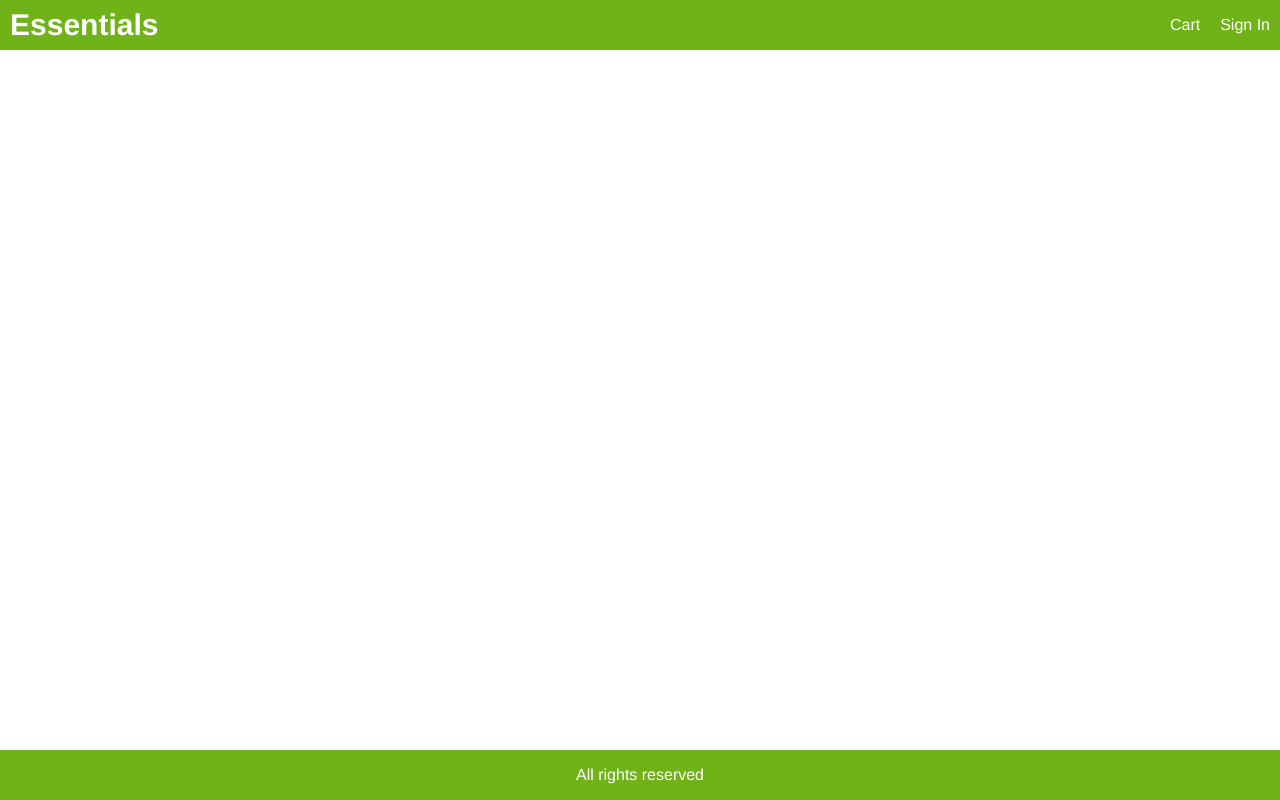
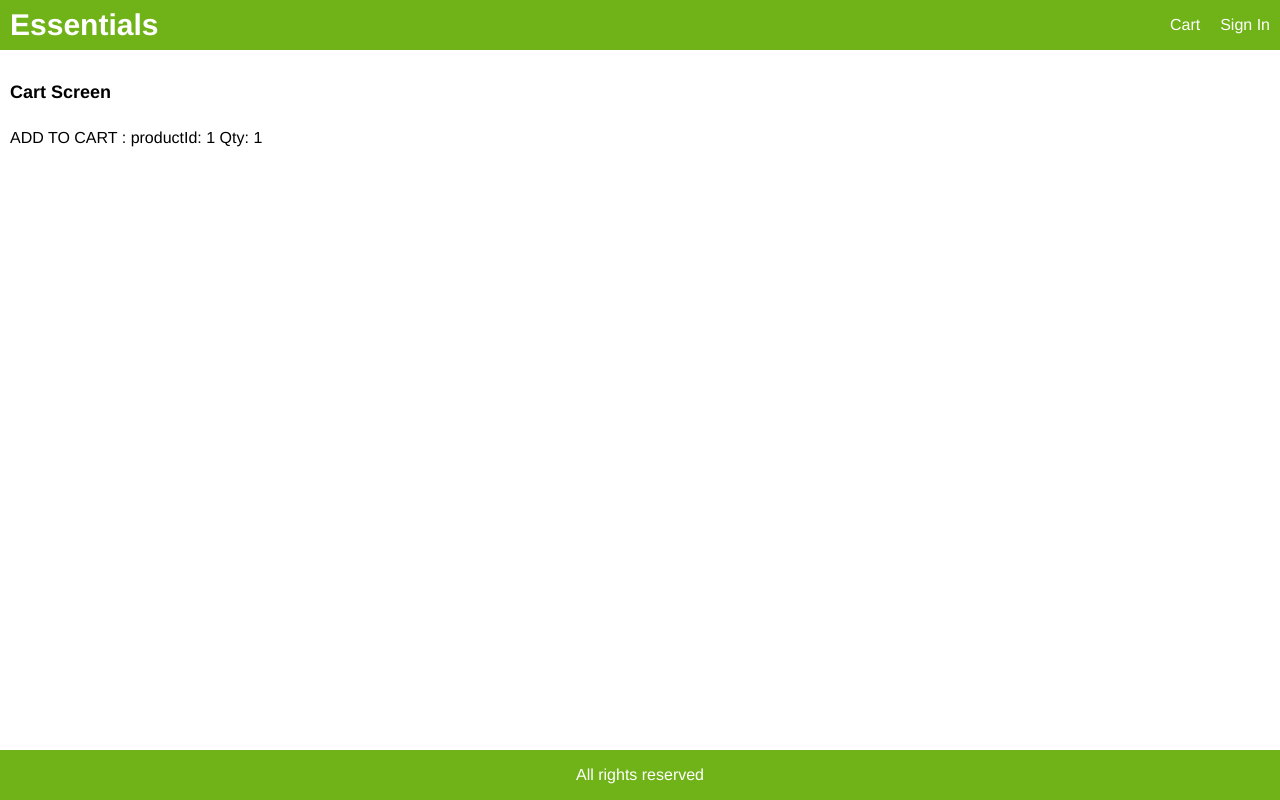
Before and after one commit to Helani1818/Essentials, a React (Create React App) app in the folder essentials-frontend/: page /cart/1 in a window 1280 px wide. Built offline with nearby package versions, Linux system fonts and the light colour scheme.

Commit message:
Setup Add to cart button
Setup add to cart button and created cart screen

```diff
--- a/essentials-frontend/src/App.js
+++ b/essentials-frontend/src/App.js
@@ -1,5 +1,6 @@
 import React from 'react';
 import { BrowserRouter, Route } from 'react-router-dom';
+import CartScreen from './screens/CartScreen';
 import HomeScreen from './screens/HomeScreen';
 import ProductScreen from './screens/ProductScreen';
 
@@ -19,6 +20,7 @@
           </div>
         </header>
         <main>
+          <Route path="/cart/:id?" component={CartScreen}></Route>
           <Route path="/product/:id" component={ProductScreen}></Route>
           <Route path="/" component={HomeScreen} exact></Route>
         </main>
--- a/essentials-frontend/src/components/Product.js
+++ b/essentials-frontend/src/components/Product.js
@@ -2,7 +2,7 @@
 import Rating from './Rating';
 
 export default function Product(props) {
-  const { product } = props;
+  const {product} = props;
   return (
     <div key={product._id} className="card">
       <a href={`/product/${product._id}`}>
--- a/essentials-frontend/src/index.css
+++ b/essentials-frontend/src/index.css
@@ -62,6 +62,9 @@
 li {
   margin-top: 1rem;
 }
+input,
+select,
+textarea,
 button {
   padding: 1rem;
   border-radius: 0.5rem;
@@ -70,9 +73,14 @@
   font-family: Helvetica, Arial, sans-serif;
   -webkit-font-smoothing: antialiased;
   -moz-osx-font-smoothing: grayscale;
+}
+button{
   background-color: #f8f8f8;
   cursor: pointer;
 }
+input:hover,
+select:hover,
+textarea:hover,
 button:hover {
   border: 0.1rem #404040 solid;
 }
--- /dev/null
+++ b/essentials-frontend/src/screens/CartScreen.js
@@ -0,0 +1,16 @@
+import React from 'react';
+
+export default function CartScreen(props) {
+    const productId = props.match.params.id;
+    const qty = props.location.search
+    ? Number(props.location.search.split('=')[1])
+    : 1;
+    return(
+        <div>
+            <h1>Cart Screen</h1>
+            <p>
+                ADD TO CART : productId: {productId} Qty: {qty}
+            </p>
+        </div>
+    );
+}
--- a/essentials-frontend/src/screens/ProductScreen.js
+++ b/essentials-frontend/src/screens/ProductScreen.js
@@ -1,4 +1,4 @@
-import React, { useEffect } from 'react';
+import React, { useEffect, useState } from 'react';
 import {useDispatch, useSelector} from 'react-redux';
 import { Link } from 'react-router-dom';
 import {detailsProduct} from '../actions/productActions';
@@ -9,13 +9,16 @@
 export default function ProductScreen(props) {
   const dispatch = useDispatch();
   const productId = props.match.params.id;
+  const [qty, setQty] = useState(1);
   const productDetails = useSelector (state => state.productDetails);
   const{ loading, error, product} = productDetails;
 
   useEffect(() =>{
     dispatch(detailsProduct(productId));
   }, [dispatch, productId]);
-
+  const addToCartHandler = () =>{
+    props.history.push(`.cart/${productId}?qty=${qty}`);
+  };
   return (
     <div>
       {loading ? (
@@ -24,7 +27,7 @@
         <MessageBox variant="danger">{error}</MessageBox>
       ) : (
         <div>
-        <Link to="/">Back to result</Link>
+        <Link to="/"> Back to result</Link>
         <div className="row top">
           <div className="col-2">
             <img className="large" src={product.image} alt={product.name}></img>
@@ -68,9 +71,31 @@
                         </div>
                       </div>
                     </li>
-                    <li>
-                      <button className="primary block">Add to Cart</button>
-                    </li>
+                    {
+                      product.countInStock > 0 && (
+                        <>
+                        <li>
+                          <div className = "row">
+                            <div>Qty</div>
+                            <div>
+                              <select value={qty} onChange = {(e) => setQty(e.target.value)}>
+                                {
+                                  [...Array(product.countInStock).keys()].map((x)=>(
+                                    <option key={x+1} value={x+1}>{x+1}</option>
+                                  )
+                                )}
+                              </select>
+                          </div>
+                          </div>
+                        </li>
+                          <li>
+                            <button
+                              onClick={addToCartHandler}
+                              className="primary block">Add to Cart</button>
+                          </li>
+                        </>
+                      )}
+
                   </ul>
                 </div>
               </div>
```
Also changed, not shown: 1 other file (tests, documents, lock files or other folders).
